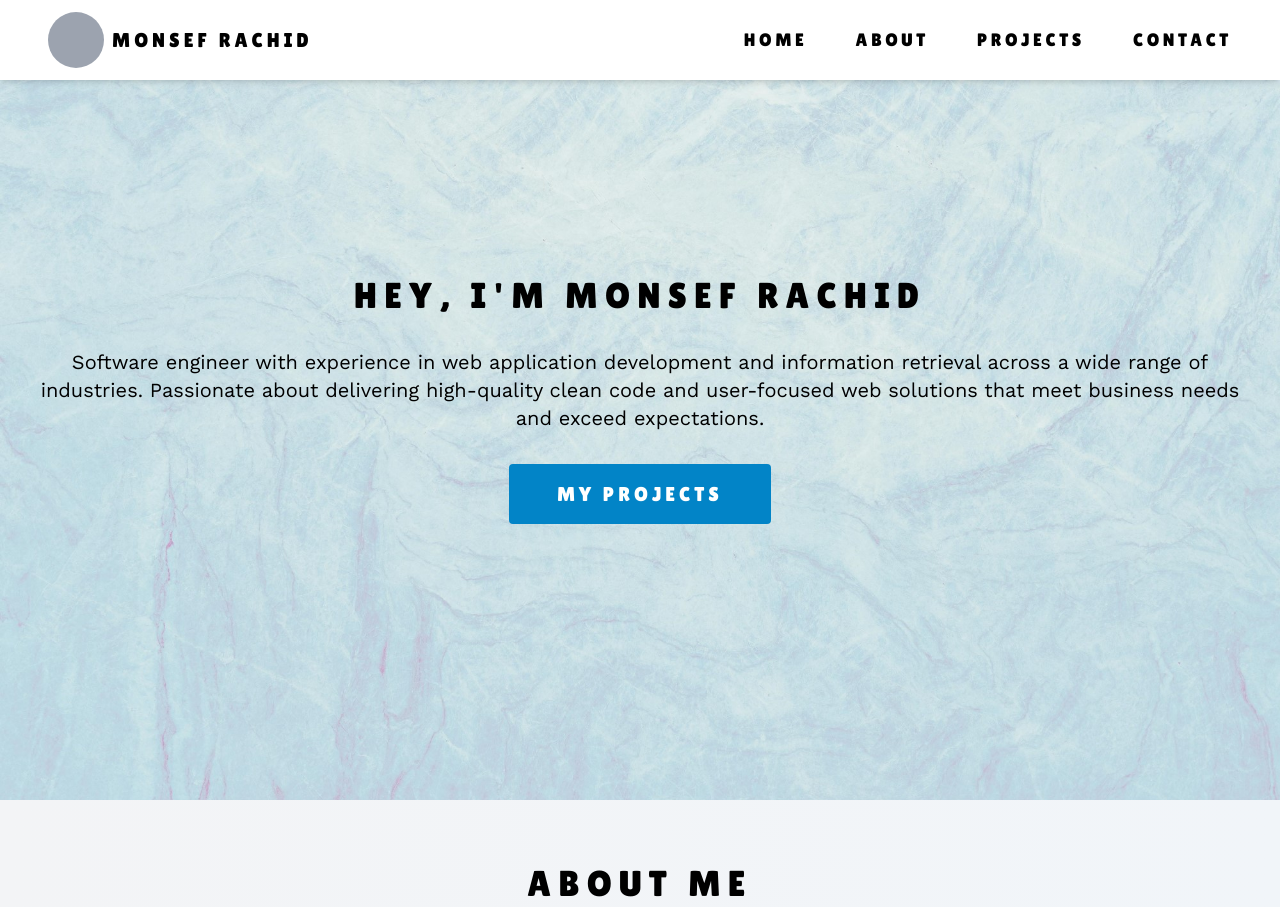
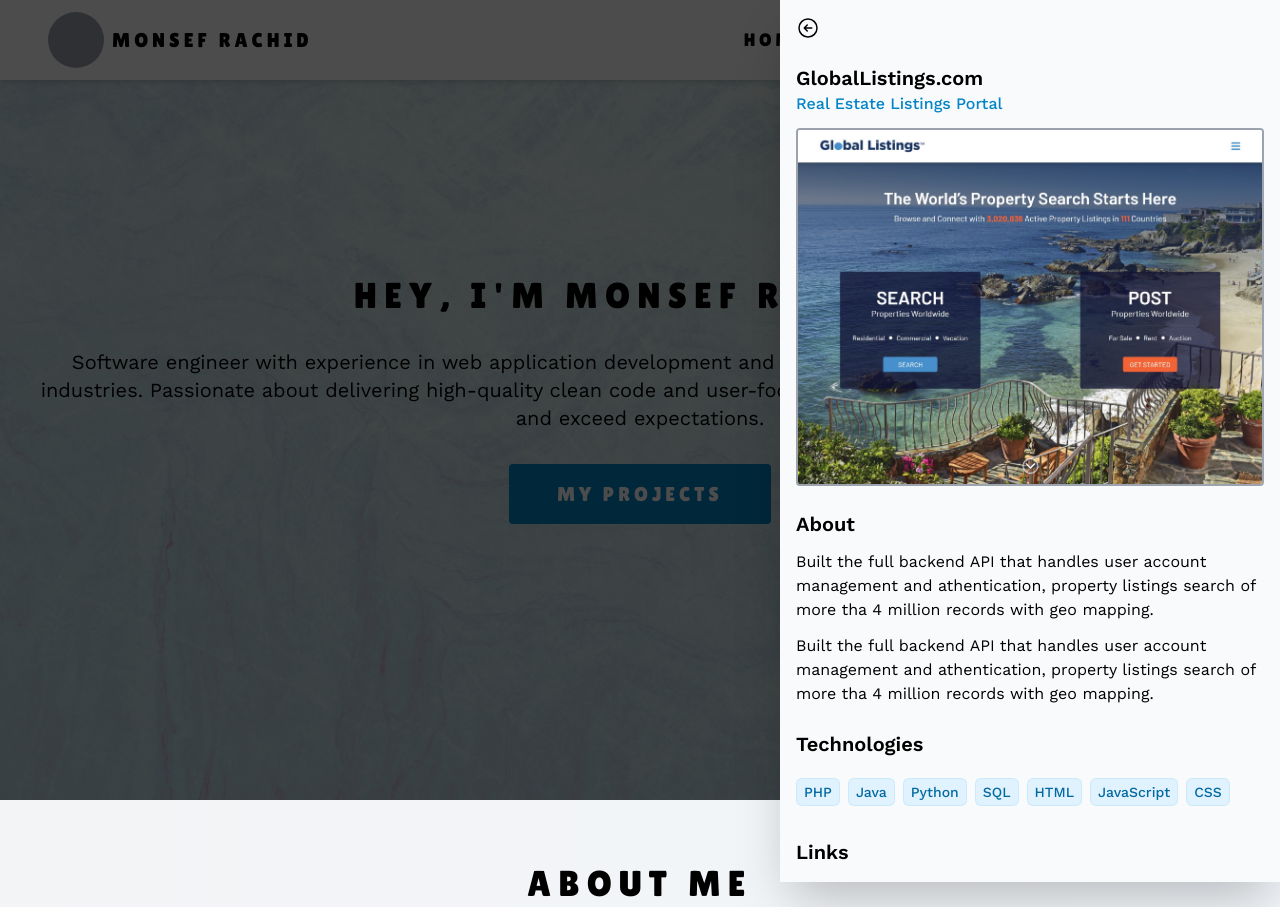
Before and after one commit to sossef/monsefrachid.com, an Astro site: page / in a window 1280 px wide. Shown: the top 907 px of the page. Built offline with nearby package versions, Linux system fonts and the light colour scheme; Astro itself is replaced by a stand-in of ours; a web font is replaced by a local one.

Commit message:
Added project details slider

```diff
--- a/src/pages/index.astro
+++ b/src/pages/index.astro
@@ -32,7 +32,7 @@
 		</style>
 	</head>
 
-	<body x-data="{ showMobileNav: false }">
+	<body x-data="{ showMobileNav: false, showProjectDetails: true }">
 
 		<div class="nav flex justify-between items-center h-20 px-4 lg:px-12 shadow-md fixed w-full bg-white">
 			<div class="flex justify-start items-center gap-x-2">
@@ -256,7 +256,7 @@
 								<span class="inline-flex items-center rounded-md bg-sky-100 px-2 py-1 text-sm font-medium text-sky-700 ring-1 ring-inset ring-sky-500/10">CSS</span>
 							</div>
 							<div class="flex justify-end gap-3 lg:gap-4 pt-6 pb-2 border-t border-gray-300">
-								<button class="px-2 py-1 lg:px-4 lg:py-2 bg-white outline outline-sky-600 text-sky-600 hover:bg-sky-600 hover:text-white text-sm font-normal rounded-sm">
+								<button class="px-2 py-1 lg:px-4 lg:py-2 bg-white outline outline-sky-600 text-sky-600 hover:bg-sky-600 hover:text-white text-sm font-normal rounded-sm" @click="showProjectDetails = true">
 									<i class="fa-solid fa-circle-info mr-1"></i> Details
 								</button>
 								<button class="px-2 py-1 lg:px-4 lg:py-2 bg-white outline outline-sky-600 text-sky-600 hover:bg-sky-600 hover:text-white text-sm font-normal rounded-sm">
@@ -415,6 +415,68 @@
 
 		</section>
 
+		<div
+			class="fixed inset-0 bg-black bg-opacity-70"
+			x-show="showProjectDetails"
+			x-transition:enter="transition ease-out duration-300"
+			x-transition:enter-start="opacity-0"
+			x-transition:enter-end="opacity-50"
+			x-transition:leave="transition ease-in duration-300"
+			x-transition:leave-start="opacity-50"
+			x-transition:leave-end="opacity-0"
+			x-cloak
+		></div>
+
+		<div
+			class="fixed top-0 right-0 w-[500px] max-w-full h-max min-h-lvh bg-gray-50 shadow-2xl p-4 space-y-6"
+			x-cloak
+			x-show="showProjectDetails"
+			x-transition:enter="transition ease-out duration-300"
+			x-transition:enter-start="opacity-0 translate-x-full"
+			x-transition:enter-end="opacity-100 -translate-x-0"
+			x-transition:leave="transition ease-in duration-300"
+			x-transition:leave-start="opacity-100 -translate-x-0"
+			x-transition:leave-end="opacity-0 translate-x-full"
+		>
+			<div>
+				<svg xmlns="http://www.w3.org/2000/svg" fill="none" viewBox="0 0 24 24" stroke-width="1.5" stroke="currentColor" class="size-6" @click="showProjectDetails = false">
+					<path stroke-linecap="round" stroke-linejoin="round" d="m11.25 9-3 3m0 0 3 3m-3-3h7.5M21 12a9 9 0 1 1-18 0 9 9 0 0 1 18 0Z" />
+				</svg>
+			</div>
+			<div class="space-y-6">
+				<div class="space-y-3">
+					<div>
+						<h2 class="font-semibold text-xl">GlobalListings.com</h2>
+						<h3 class="font-medium text-sky-600">Real Estate Listings Portal</h3>
+					</div>
+					<img class="w-full border-2 border-gray-400 rounded" src="/img/globallistings-screenshot.jpg">
+				</div>
+
+				<div class="space-y-3">
+					<h2 class="font-semibold text-xl">About</h2>
+					<p class="mb-3">Built the full backend API that handles user account management and athentication, property listings search of more tha 4 million records with geo mapping.</p>
+					<p class="mb-3">Built the full backend API that handles user account management and athentication, property listings search of more tha 4 million records with geo mapping.</p>
+				</div>
+
+				<div class="space-y-3">
+					<h2 class="font-semibold text-xl">Technologies</h2>
+					<div class="flex flex-wrap gap-2 py-2">
+						<span class="inline-flex items-center rounded-md bg-sky-100 px-2 py-1 text-sm font-medium text-sky-700 ring-1 ring-inset ring-sky-500/10">PHP</span>
+						<span class="inline-flex items-center rounded-md bg-sky-100 px-2 py-1 text-sm font-medium text-sky-700 ring-1 ring-inset ring-sky-500/10">Java</span>
+						<span class="inline-flex items-center rounded-md bg-sky-100 px-2 py-1 text-sm font-medium text-sky-700 ring-1 ring-inset ring-sky-500/10">Python</span>
+						<span class="inline-flex items-center rounded-md bg-sky-100 px-2 py-1 text-sm font-medium text-sky-700 ring-1 ring-inset ring-sky-500/10">SQL</span>
+						<span class="inline-flex items-center rounded-md bg-sky-100 px-2 py-1 text-sm font-medium text-sky-700 ring-1 ring-inset ring-sky-500/10">HTML</span>
+						<span class="inline-flex items-center rounded-md bg-sky-100 px-2 py-1 text-sm font-medium text-sky-700 ring-1 ring-inset ring-sky-500/10">JavaScript</span>
+						<span class="inline-flex items-center rounded-md bg-sky-100 px-2 py-1 text-sm font-medium text-sky-700 ring-1 ring-inset ring-sky-500/10">CSS</span>
+					</div>
+				</div>
+
+				<div class="space-y-3">
+					<h2 class="font-semibold text-xl">Links</h2>
+				</div>
+			</div>
+		</div>
+
 		<footer class="bg-gradient-to-l from-gray-900 to-black text-gray-100">
 			<div class="w-full max-w-4xl mx-auto px-6">
 				<div class="py-12 border-b border-gray-700 space-y-6 text-center">
```
